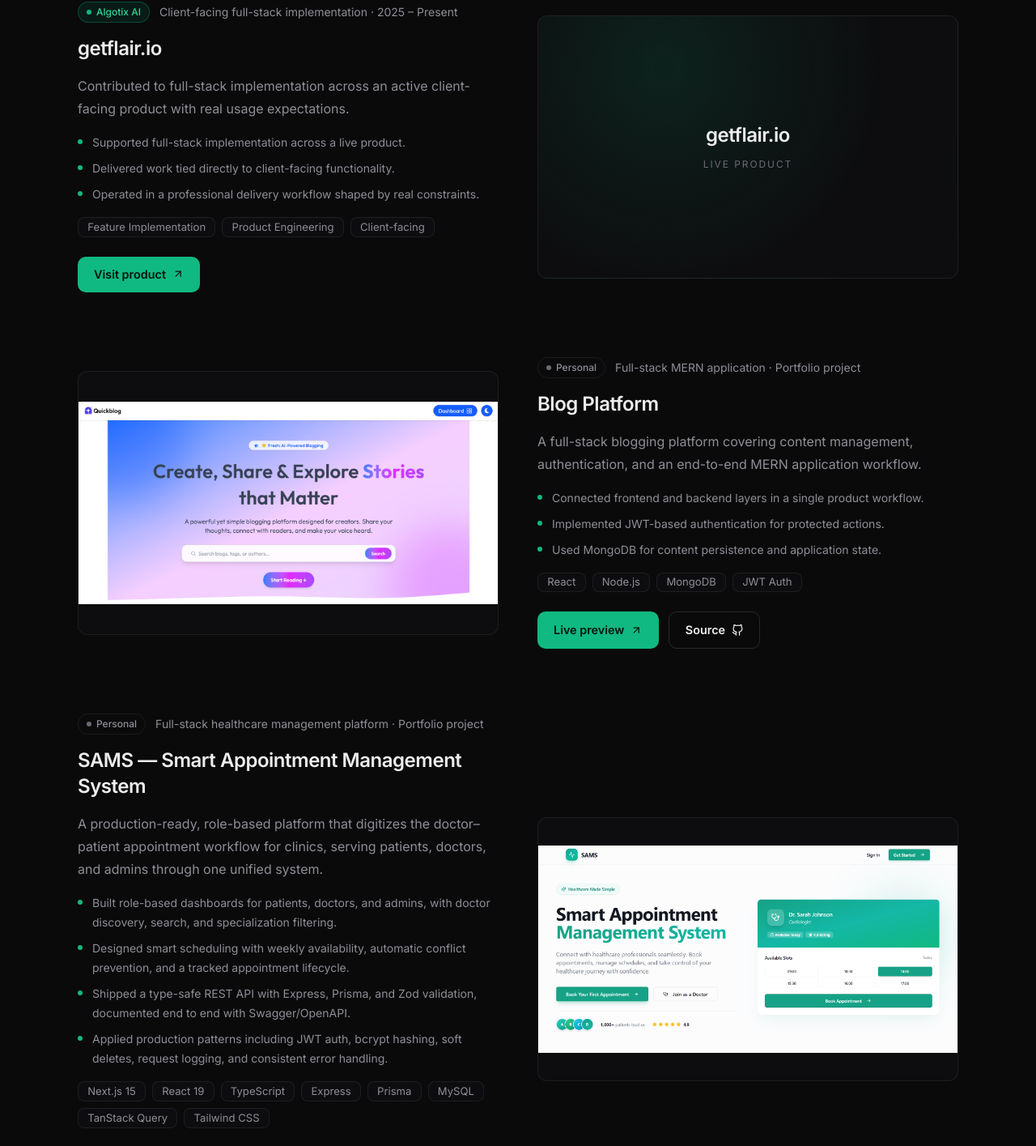
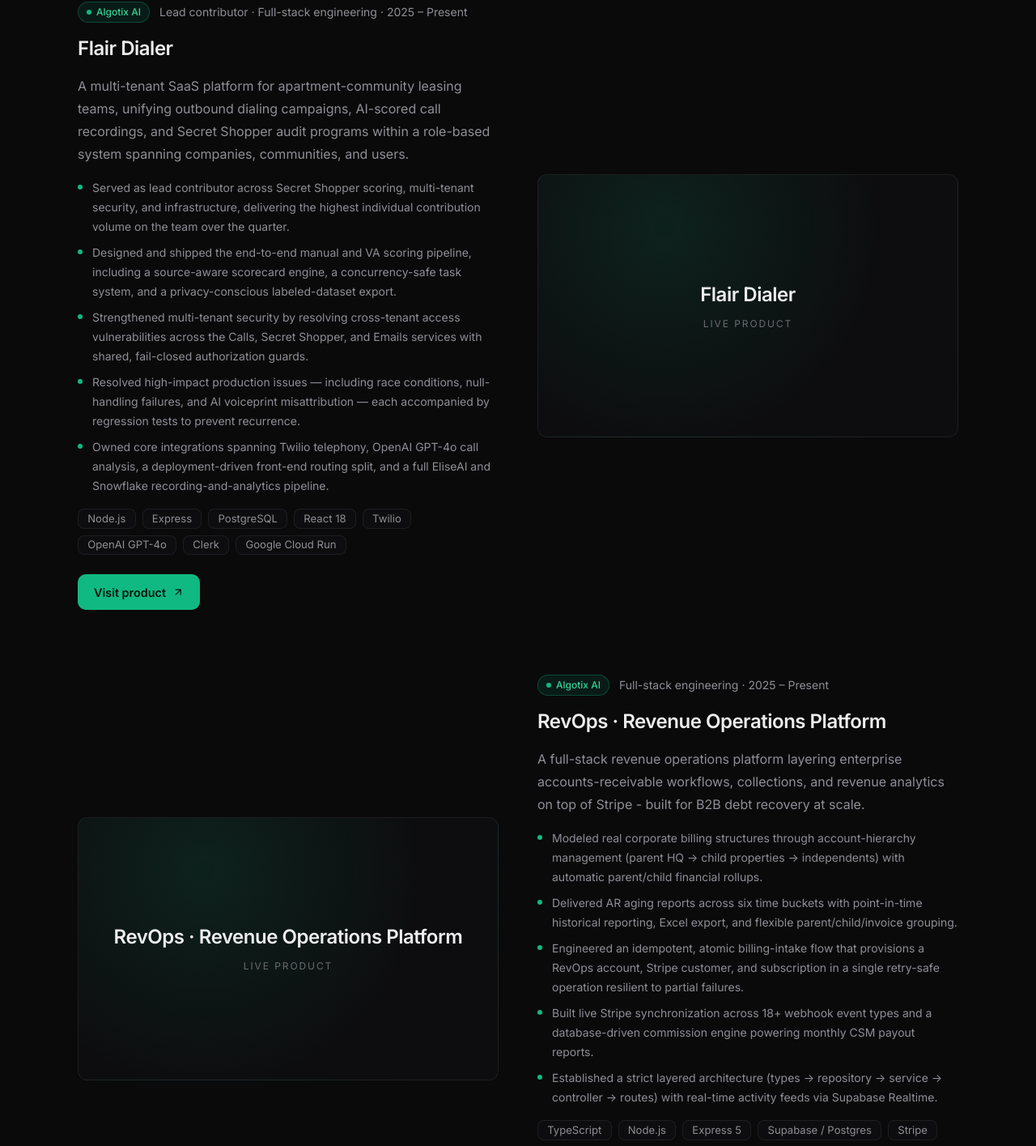
Before and after one commit to imabwahab/portfolio, a React (Vite) app: page / in a window 1280 px wide. Shown: the part 3006-4421 px from the top of the page at 81% size. Built offline with nearby package versions, Linux system fonts and the light colour scheme.

Commit message:
feat: added flair projects

```diff
--- a/src/data/projects.js
+++ b/src/data/projects.js
@@ -20,20 +20,59 @@
     ],
   },
   {
-    name: "getflair.io",
+    name: "Flair Dialer",
     source: "Algotix AI",
     kind: "client",
     image: null,
     website: "https://getflair.io",
-    role: "Client-facing full-stack implementation",
+    role: "Lead contributor · Full-stack engineering",
     period: "2025 – Present",
-    stack: ["Feature Implementation", "Product Engineering", "Client-facing"],
+    stack: [
+      "Node.js",
+      "Express",
+      "PostgreSQL",
+      "React 18",
+      "Twilio",
+      "OpenAI GPT-4o",
+      "Clerk",
+      "Google Cloud Run",
+    ],
     summary:
-      "Contributed to full-stack implementation across an active client-facing product with real usage expectations.",
+      "A multi-tenant SaaS platform for apartment-community leasing teams, unifying outbound dialing campaigns, AI-scored call recordings, and Secret Shopper audit programs within a role-based system spanning companies, communities, and users.",
     highlights: [
-      "Supported full-stack implementation across a live product.",
-      "Delivered work tied directly to client-facing functionality.",
-      "Operated in a professional delivery workflow shaped by real constraints.",
+      "Served as lead contributor across Secret Shopper scoring, multi-tenant security, and infrastructure, delivering the highest individual contribution volume on the team over the quarter.",
+      "Designed and shipped the end-to-end manual and VA scoring pipeline, including a source-aware scorecard engine, a concurrency-safe task system, and a privacy-conscious labeled-dataset export.",
+      "Strengthened multi-tenant security by resolving cross-tenant access vulnerabilities across the Calls, Secret Shopper, and Emails services with shared, fail-closed authorization guards.",
+      "Resolved high-impact production issues — including race conditions, null-handling failures, and AI voiceprint misattribution — each accompanied by regression tests to prevent recurrence.",
+      "Owned core integrations spanning Twilio telephony, OpenAI GPT-4o call analysis, a deployment-driven front-end routing split, and a full EliseAI and Snowflake recording-and-analytics pipeline.",
+    ],
+  },
+  {
+    name: "RevOps · Revenue Operations Platform",
+    source: "Algotix AI",
+    kind: "client",
+    image: null,
+    website: "https://getflair.io",
+    role: "Full-stack engineering",
+    period: "2025 – Present",
+    stack: [
+      "TypeScript",
+      "Node.js",
+      "Express 5",
+      "Supabase / Postgres",
+      "Stripe",
+      "React 19",
+      "TanStack Query",
+      "Google Cloud Run",
+    ],
+    summary:
+      "A full-stack revenue operations platform layering enterprise accounts-receivable workflows, collections, and revenue analytics on top of Stripe - built for B2B debt recovery at scale.",
+    highlights: [
+      "Modeled real corporate billing structures through account-hierarchy management (parent HQ → child properties → independents) with automatic parent/child financial rollups.",
+      "Delivered AR aging reports across six time buckets with point-in-time historical reporting, Excel export, and flexible parent/child/invoice grouping.",
+      "Engineered an idempotent, atomic billing-intake flow that provisions a RevOps account, Stripe customer, and subscription in a single retry-safe operation resilient to partial failures.",
+      "Built live Stripe synchronization across 18+ webhook event types and a database-driven commission engine powering monthly CSM payout reports.",
+      "Established a strict layered architecture (types → repository → service → controller → routes) with real-time activity feeds via Supabase Realtime.",
     ],
   },
   {
@@ -55,7 +94,7 @@
     ],
   },
   {
-    name: "SAMS — Smart Appointment Management System",
+    name: "SAMS · Smart Appointment Management System",
     source: "Personal",
     kind: "personal",
     image: Sams,
```
